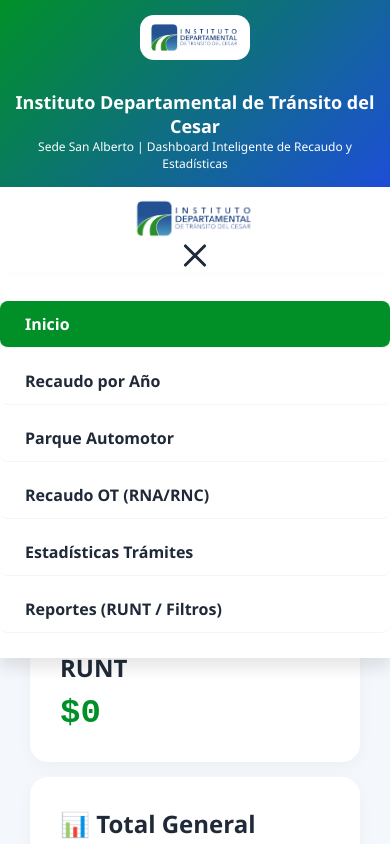
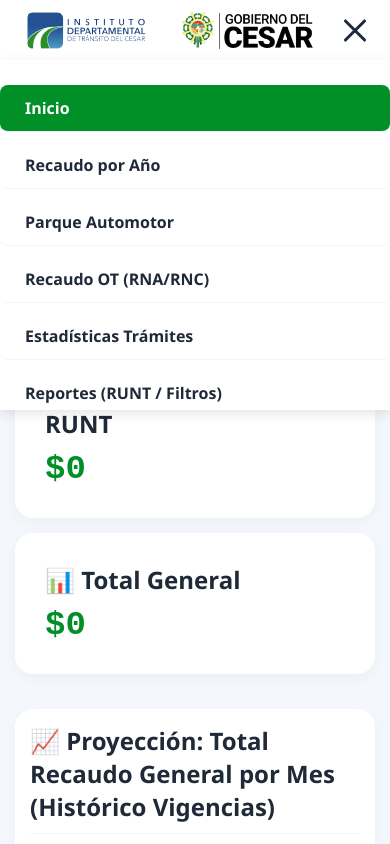
Before and after one commit to Onneller/dashboard-idtc-SA, a plain HTML site: page index.html in a window 390 px wide. Both pictures are taken after a click on the button "Abrir menú". Shown: the top 844 px of the page. Drawn offline with nearby package versions, Linux system fonts and the light colour scheme.

Commit message:
Update style.css
MEDIA QUERY PARA OCULTAR HEADER

```diff
--- a/style.css
+++ b/style.css
@@ -375,3 +375,90 @@
         text-align: center;
     }
 }
+
+/* ========================================================
+   MEDIA QUERY ACTUALIZADA: OPTIMIZACIÓN MÓVIL RADICAL
+   ======================================================== */
+@media screen and (max-width: 992px) {
+
+    /* 1. Ocultar por completo el Header gigante en celular y tablet */
+    header {
+        display: none !important;
+    }
+
+    /* 2. Convertir el NAV en una barra fija/estática en la parte superior */
+    nav {
+        position: fixed !important;
+        top: 0 !important;
+        left: 0 !important;
+        width: 100% !important;
+        height: 60px !important; /* Altura compacta para móvil */
+        background: #ffffff !important;
+        box-shadow: 0 2px 10px rgba(0, 0, 0, 0.1) !important;
+        padding: 0 20px !important;
+        box-sizing: border-box !important;
+
+        /* Forzar la distribución: Logo a la izquierda, Hamburguesa a la derecha */
+        display: flex !important;
+        flex-direction: row !important;
+        justify-content: space-between !important;
+        align-items: center !important;
+        z-index: 9999 !important; /* Asegura que quede siempre por encima de los gráficos */
+    }
+
+    /* 3. Asegurar el comportamiento del Logo a la izquierda */
+    nav .nav-logo {
+        display: flex !important;
+        align-items: center !important;
+        margin: 0 !important;
+    }
+
+    nav .nav-logo img {
+        height: 45px !important; /* Tamaño adaptado a la barra móvil */
+        width: auto !important;
+    }
+
+    /* Ocultar el logo de la gobernación obligatoriamente en móvil */
+    .nav-logo-right {
+        display: none !important;
+    }
+
+    /* 4. Asegurar el botón Hamburguesa a la derecha */
+    .menu-toggle {
+        display: flex !important;
+        margin: 0 !important;
+        order: 2 !important; /* Lo empuja al extremo derecho si es necesario */
+    }
+
+    /* 5. Ajustar el despliegue del menú para que no se corte por el Nav Fijo */
+    .nav-menu-wrapper {
+        position: absolute !important;
+        top: 60px !important; /* Justo debajo de la barra fija */
+        left: 0 !important;
+        width: 100% !important;
+        background: #ffffff !important;
+        box-shadow: 0 4px 12px rgba(0,0,0,0.1) !important;
+        max-height: 0 !important;
+        overflow: hidden !important;
+        transition: max-height 0.3s ease-in-out !important;
+        z-index: 9998 !important;
+    }
+
+    .nav-menu-wrapper.open {
+        max-height: 350px !important; /* Altura justa para los enlaces */
+    }
+
+    /* 6. COLCHÓN DE ESPACIO PARA LAS SECCIONES */
+    /* Como el Nav ahora está flotando fijo arriba, las secciones se subirían y quedarían tapadas. */
+    /* Añadimos un margen superior al contenedor activo para compensar los 60px del Nav */
+    .tab-content {
+        margin-top: 80px !important; /* Separación prudente para que empiece limpio abajo del Nav */
+        padding: 15px !important;
+    }
+
+    /* Rediseño de Grillas a una sola columna (Mantenemos tus ajustes fluidos) */
+    .hero, .grid-parque, .graficos-container {
+        grid-template-columns: 1fr !important;
+        gap: 15px !important;
+    }
+}
```
